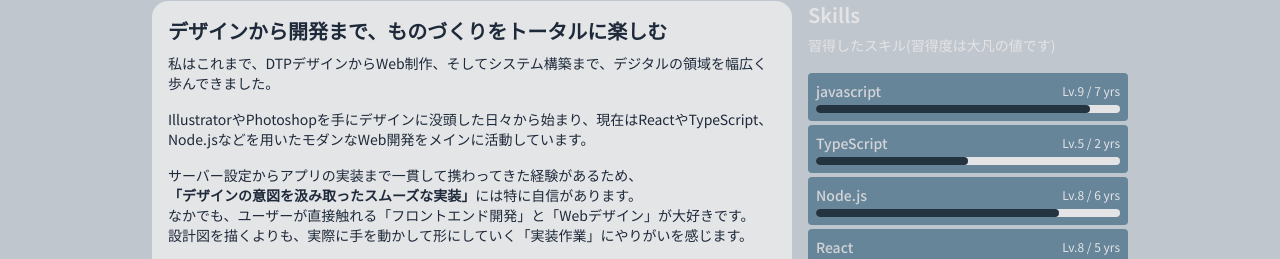
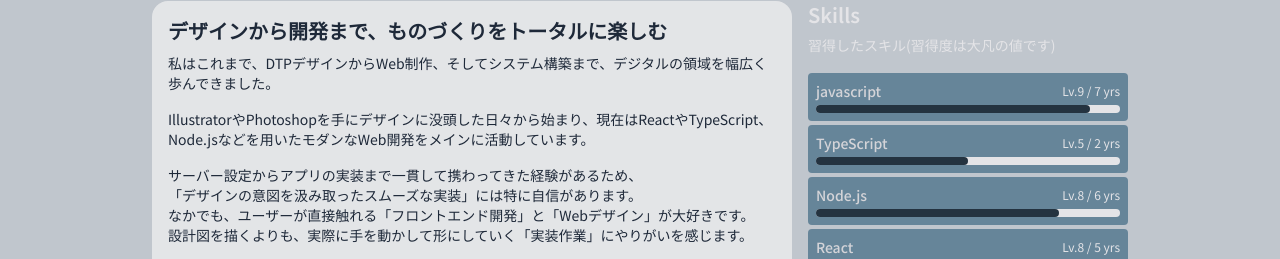
Before and after one commit to yukikim/my_test_blog, a Next.js app: page /profile in a window 1280 px wide. Shown: the part 883-1142 px from the top of the page. Built offline with nearby package versions, Linux system fonts and the light colour scheme; a web font is replaced by a local one.

Commit message:
profileのstrongをやめた

```diff
--- a/app/profile/page.tsx
+++ b/app/profile/page.tsx
@@ -44,7 +44,7 @@ export default async function ProfilePage() {
                   IllustratorやPhotoshopを手にデザインに没頭した日々から始まり、現在はReactやTypeScript、Node.jsなどを用いたモダンなWeb開発をメインに活動しています。</p>
                 <p className="mb-4 text-sm">
                   サーバー設定からアプリの実装まで一貫して携わってきた経験があるため、<br />
-                  <strong>「デザインの意図を汲み取ったスムーズな実装」</strong>には特に自信があります。<br />
+                  「デザインの意図を汲み取ったスムーズな実装」には特に自信があります。<br />
                   なかでも、ユーザーが直接触れる「フロントエンド開発」と「Webデザイン」が大好きです。<br />
                   設計図を描くよりも、実際に手を動かして形にしていく「実装作業」にやりがいを感じます。</p>
                 <p className="mb-4 text-sm">
```
